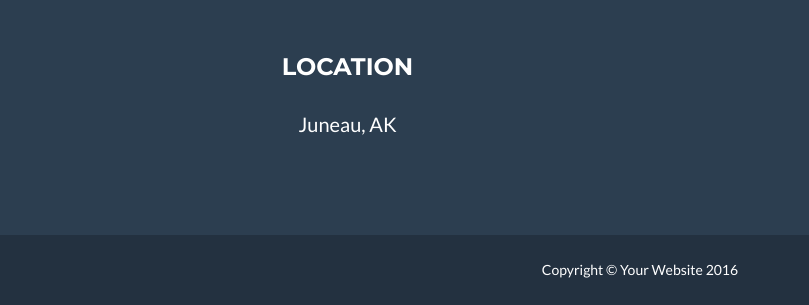
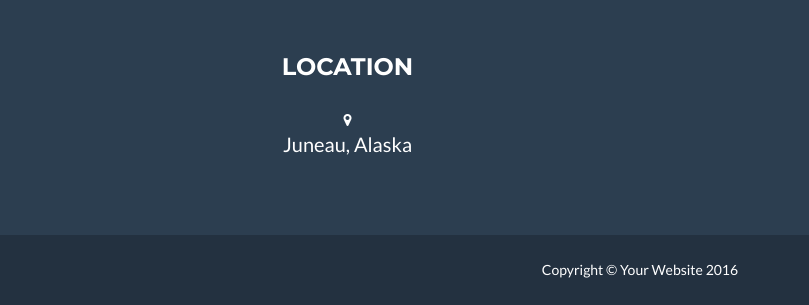
Before and after one commit to strongdan/strongdan.github.io, a website: page index.html in a window 1280 px wide. Shown: the part 2867-3172 px from the top of the page, 0-809 px from the left. Drawn offline with nearby package versions, Linux system fonts and the light colour scheme.

Commit message:
Update index.html

```diff
--- a/index.html
+++ b/index.html
@@ -244,7 +244,8 @@
                 <div class="row">
                     <div class="footer-col col-md-6">
                         <h3>Location</h3>
-                        <p>Juneau, AK
+                        <i class="fa fa-map-marker" aria-hidden="true"></i>
+                        <p>Juneau, Alaska
                     </div>
                     <div class="footer-col col-md-6">
                         <h3>Around the Web</h3>
```
